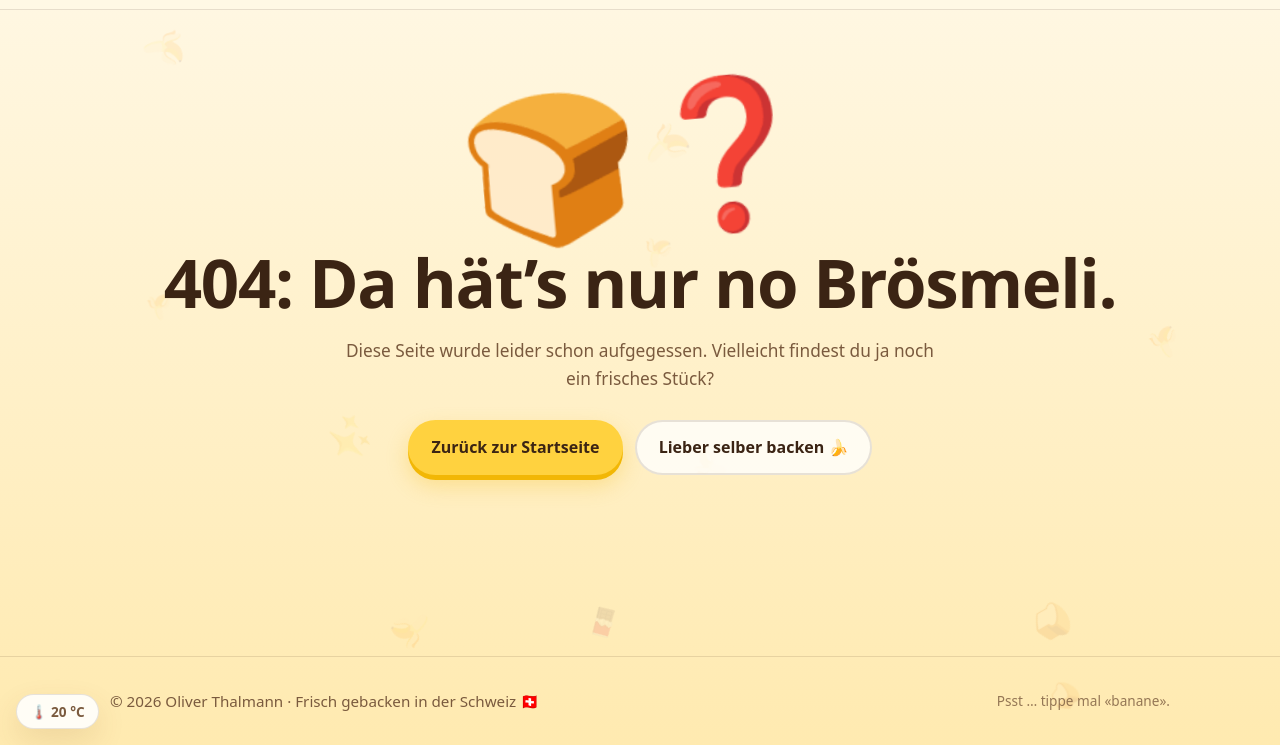
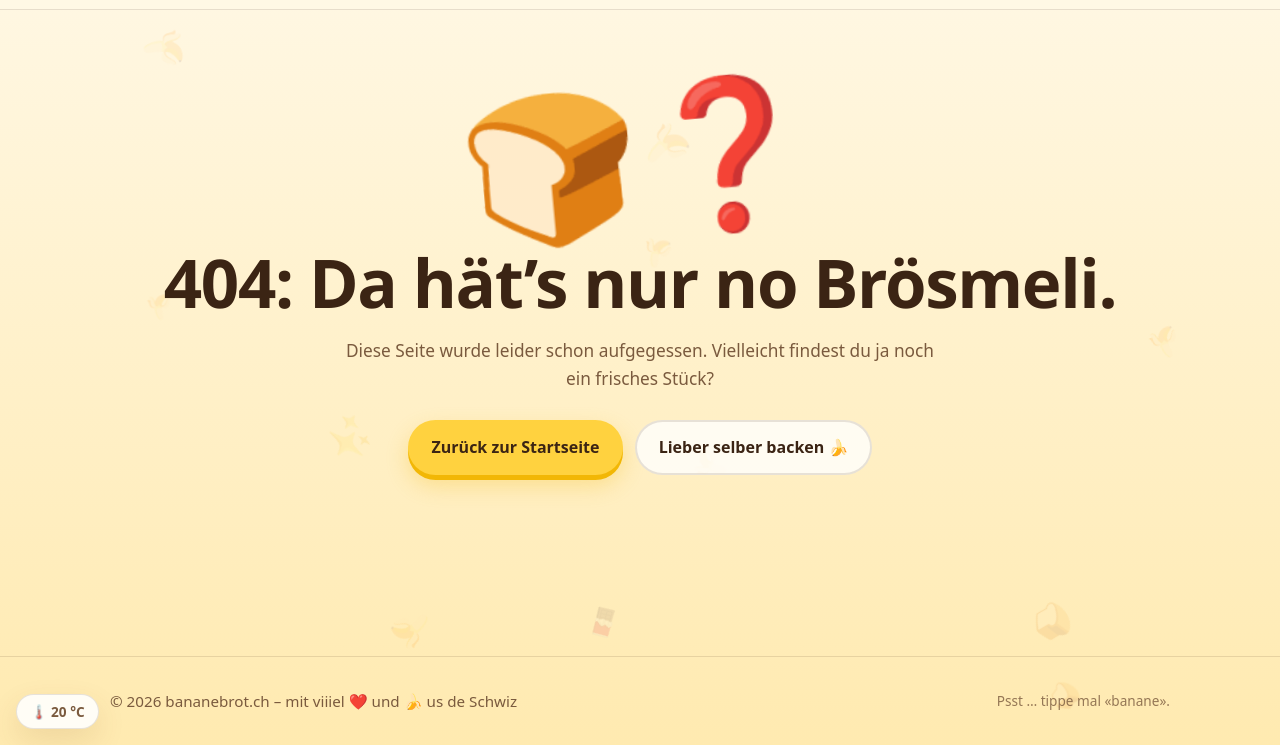
Before and after one commit to bananebrotch/bananebrot, a plain HTML site: page 404.html in a window 1280 px wide. Shown: the part 55-800 px from the top of the page. Drawn offline with Linux system fonts and the light colour scheme.

Commit message:
Footer: neuer Copyright-Text
Co-Authored-By: Claude Opus 5.5 <noreply@anthropic.com>
Claude-Session: https://claude.ai/code/session_01RQpUYtVcbi7q322cr2d7PD

```diff
--- a/404.html
+++ b/404.html
@@ -41,7 +41,7 @@
 
   <footer class="site-footer">
     <div class="container">
-      <p>© <span data-year>2026</span> Oliver Thalmann · Frisch gebacken in der Schweiz 🇨🇭</p>
+      <p>© <span data-year>2026</span> bananebrot.ch – mit viiiel ❤️ und 🍌 us de Schwiz</p>
       <p class="hint">Psst … tippe mal «banane».</p>
     </div>
   </footer>
```
Also changed, not shown: index.html (+1 -1 lines), projekte.html (+1 -1 lines), rezept.html (+1 -1 lines), spiel.html (+1 -1 lines), ueber-mich.html (+1 -1 lines).
